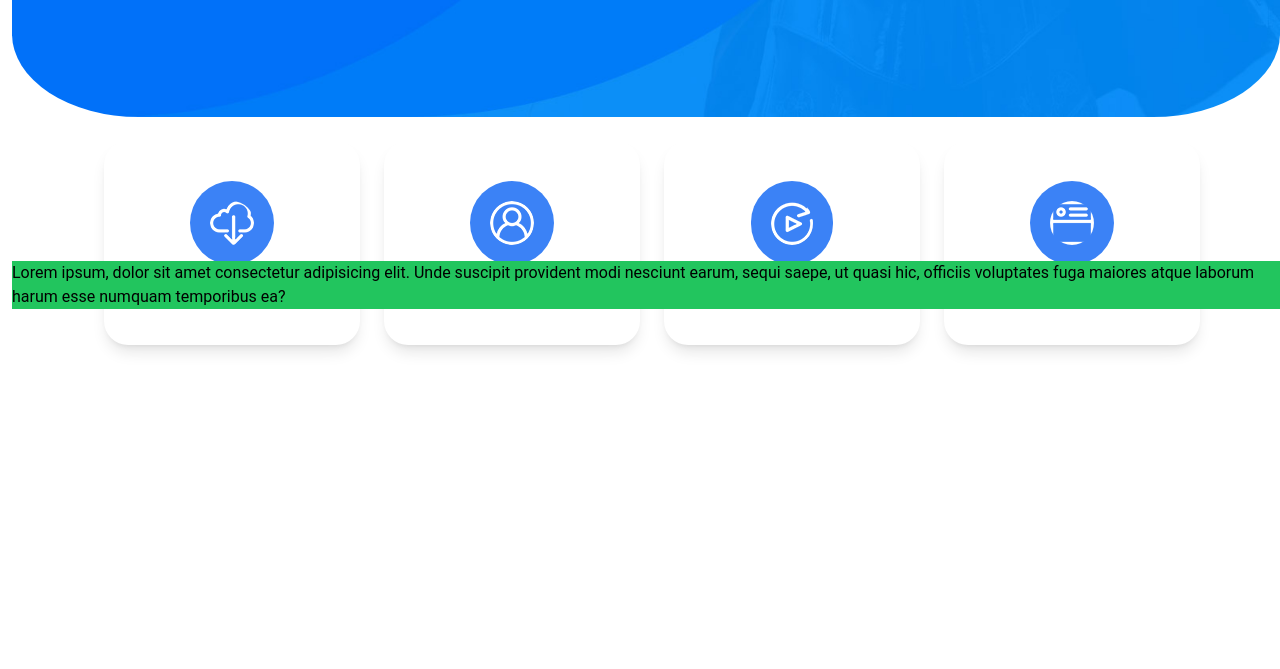
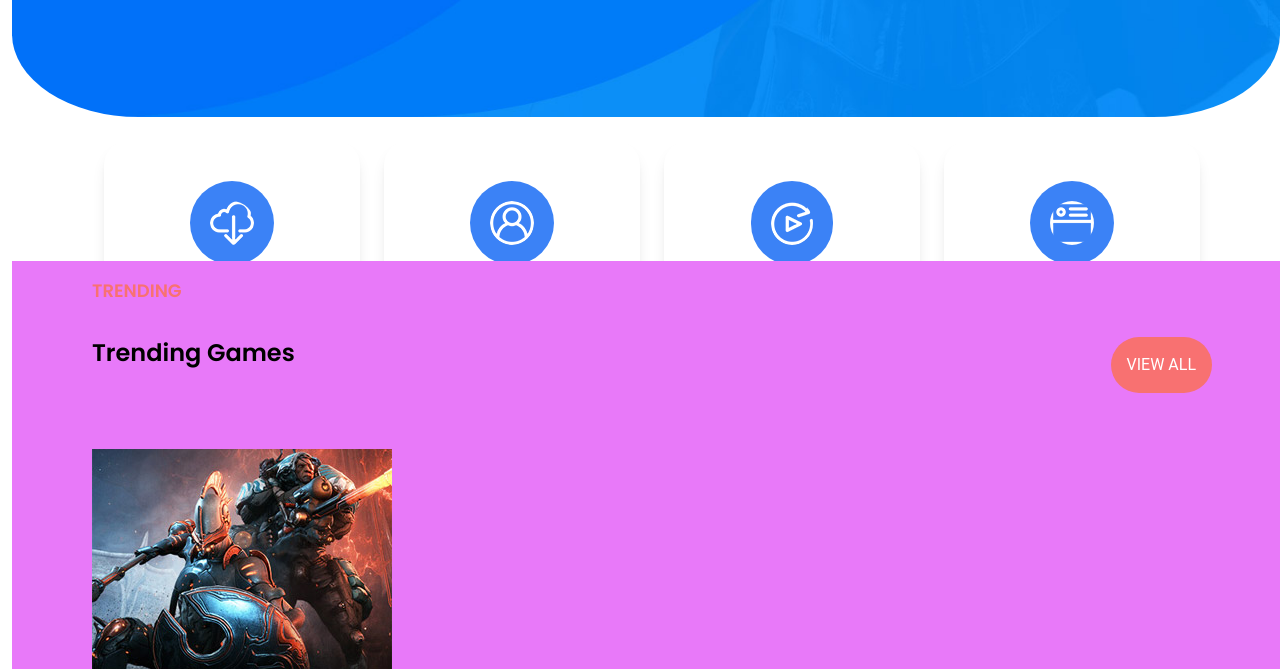
Before and after one commit to pinsoegustave/lugxgame-clone, a website: page index.html in a window 1280 px wide. Shown: the part 727-1396 px from the top of the page. Before the commit the page ends 1176 px from the top, so only its background shows below. Drawn offline with Linux system fonts and the light colour scheme.

Commit message:
lugx-clone: trending part

```diff
--- a/index.html
+++ b/index.html
@@ -125,8 +125,21 @@
       </div>
     </div>
 </main>
-    <div class="absolute bg-green-500">
-        <p>Lorem ipsum, dolor sit amet consectetur adipisicing elit. Unde suscipit provident modi nesciunt earum, sequi saepe, ut quasi hic, officiis voluptates fuga maiores atque laborum harum esse numquam temporibus ea?</p>
+    <div class="absolute w-full bg-green-500">
+        <div class="bg-fuchsia-400 w-full max-container padding-container">
+            <div class="py-4">
+                <h3 class="uppercase text-red-400 poppins-semibold text-lg">trending</h3>
+            </div>
+            <div class="flex justify-between py-4 mb-10">
+                <h2 class="text-2xl capitalize poppins-semibold">trending games</h2>
+                <button class="p-4 bg-red-400 hover:bg-blue-500 rounded-full uppercase relative -ml-[70px] text-white">view all</button>
+            </div>
+            <div>
+                <div class="card">
+                    <img src="src/images/trending-01.jpeg" alt="trending-01">
+                </div>
+            </div>
+        </div>
     </div>
   </body>
 </html>
```
Also changed, not shown: src/output.css.
